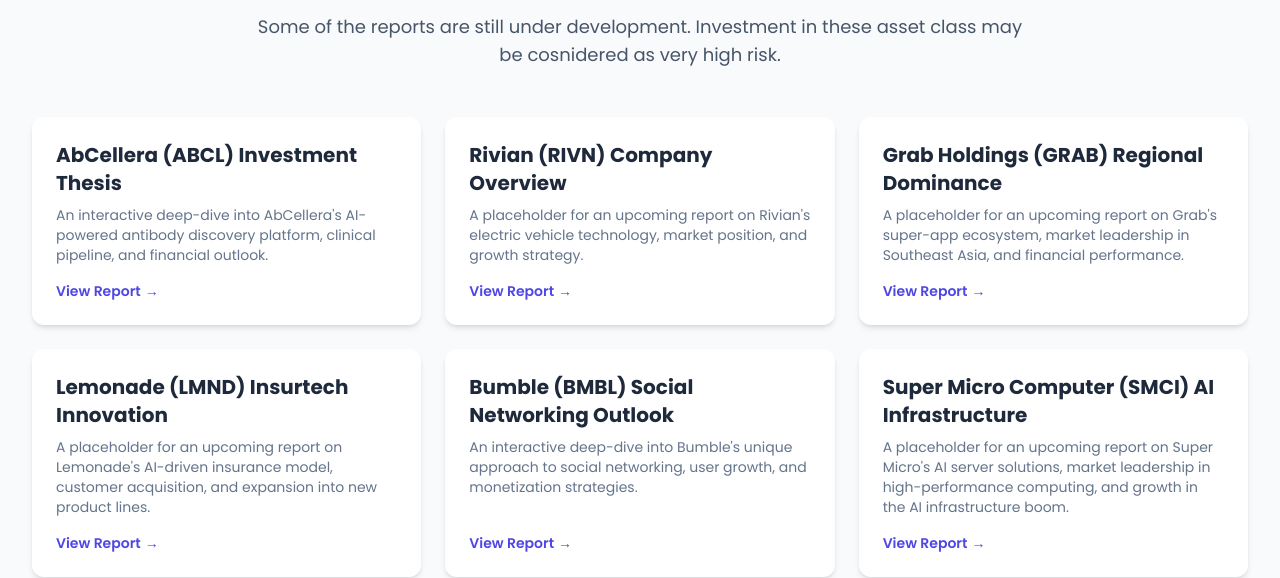
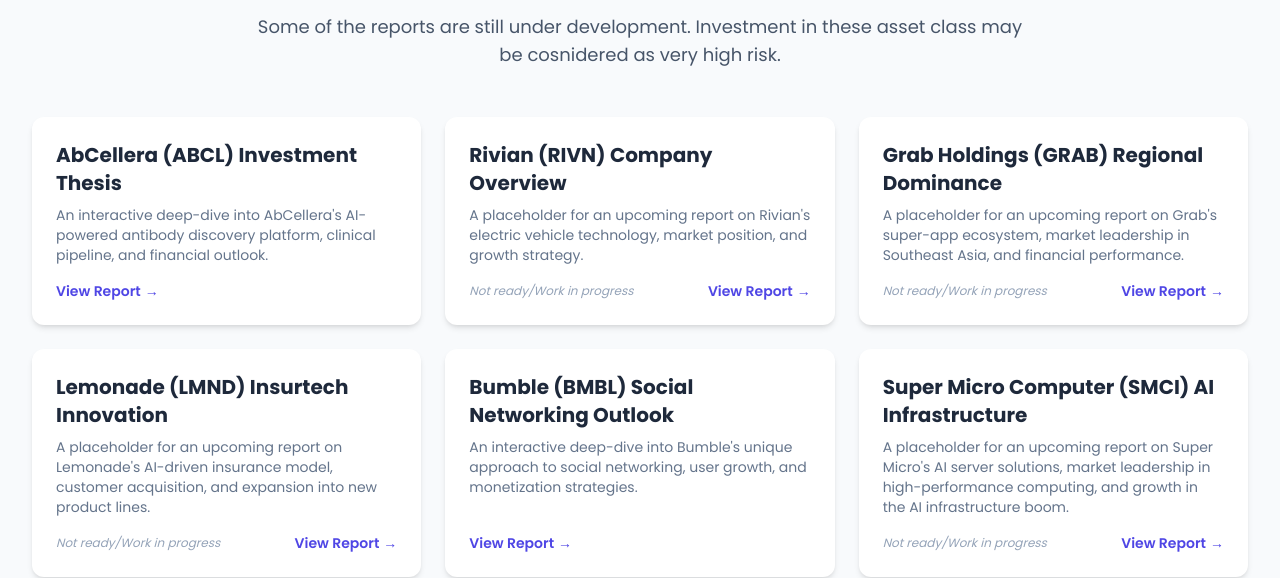
Before and after one commit to devangdshah/investment-research-hub, a plain HTML site: page index.html in a window 1280 px wide. Shown: the part 227-805 px from the top of the page. Drawn offline with nearby package versions, Linux system fonts and the light colour scheme.

Commit message:
Add 'Not ready/Work in progress' labels to placeholder reports

```diff
--- a/index.html
+++ b/index.html
@@ -77,10 +77,13 @@
                     <h3 class="text-xl font-bold text-slate-800 mb-2">Rivian (RIVN) Company Overview</h3>
                     <p class="text-sm text-slate-500 mb-4">A placeholder for an upcoming report on Rivian's electric vehicle technology, market position, and growth strategy.</p>
                 </div>
+                <div class="flex items-center justify-between">
+                    <span class="text-xs text-slate-400 italic">Not ready/Work in progress</span>
                     <a href="immersive://rivn-placeholder-report" class="inline-flex items-center text-sm">
                         View Report
                         <span class="ml-1">→</span>
                     </a>
+                </div>
             </div>
 
             <div class="card flex flex-col justify-between">
@@ -88,10 +91,13 @@
                     <h3 class="text-xl font-bold text-slate-800 mb-2">Grab Holdings (GRAB) Regional Dominance</h3>
                     <p class="text-sm text-slate-500 mb-4">A placeholder for an upcoming report on Grab's super-app ecosystem, market leadership in Southeast Asia, and financial performance.</p>
                 </div>
+                <div class="flex items-center justify-between">
+                    <span class="text-xs text-slate-400 italic">Not ready/Work in progress</span>
                     <a href="immersive://grab-placeholder-report" class="inline-flex items-center text-sm">
                         View Report
                         <span class="ml-1">→</span>
                     </a>
+                </div>
             </div>
 
             <div class="card flex flex-col justify-between">
@@ -99,10 +105,13 @@
                     <h3 class="text-xl font-bold text-slate-800 mb-2">Lemonade (LMND) Insurtech Innovation</h3>
                     <p class="text-sm text-slate-500 mb-4">A placeholder for an upcoming report on Lemonade's AI-driven insurance model, customer acquisition, and expansion into new product lines.</p>
                 </div>
+                <div class="flex items-center justify-between">
+                    <span class="text-xs text-slate-400 italic">Not ready/Work in progress</span>
                     <a href="immersive://lmnd-placeholder-report" class="inline-flex items-center text-sm">
                         View Report
                         <span class="ml-1">→</span>
                     </a>
+                </div>
             </div>
 
             <div class="card flex flex-col justify-between">
@@ -121,10 +130,13 @@
                     <h3 class="text-xl font-bold text-slate-800 mb-2">Super Micro Computer (SMCI) AI Infrastructure</h3>
                     <p class="text-sm text-slate-500 mb-4">A placeholder for an upcoming report on Super Micro's AI server solutions, market leadership in high-performance computing, and growth in the AI infrastructure boom.</p>
                 </div>
+                <div class="flex items-center justify-between">
+                    <span class="text-xs text-slate-400 italic">Not ready/Work in progress</span>
                     <a href="immersive://smci-placeholder-report" class="inline-flex items-center text-sm">
                         View Report
                         <span class="ml-1">→</span>
                     </a>
+                </div>
             </div>
         </div>
     </main>
```
Lines whose indentation alone changed are shown as unchanged.
